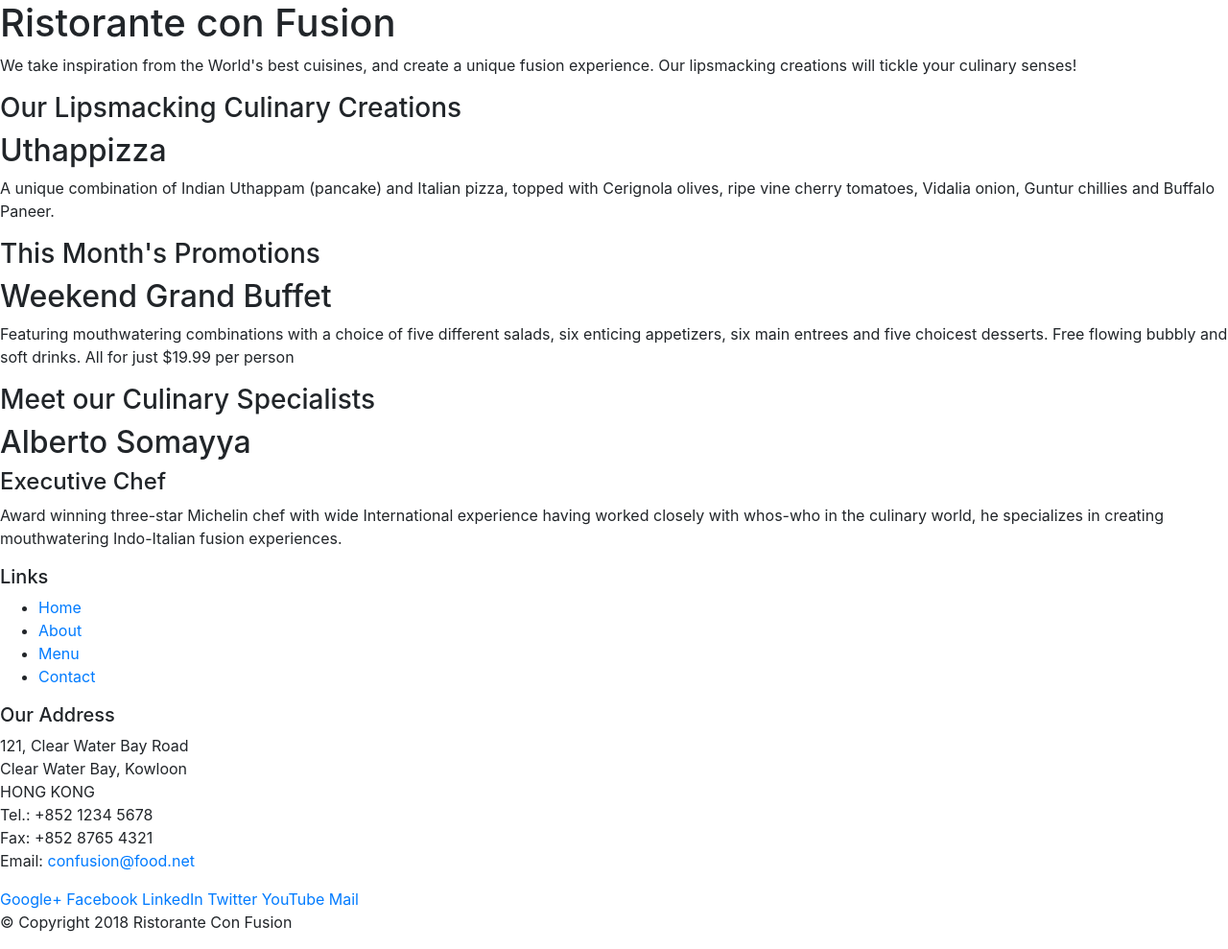
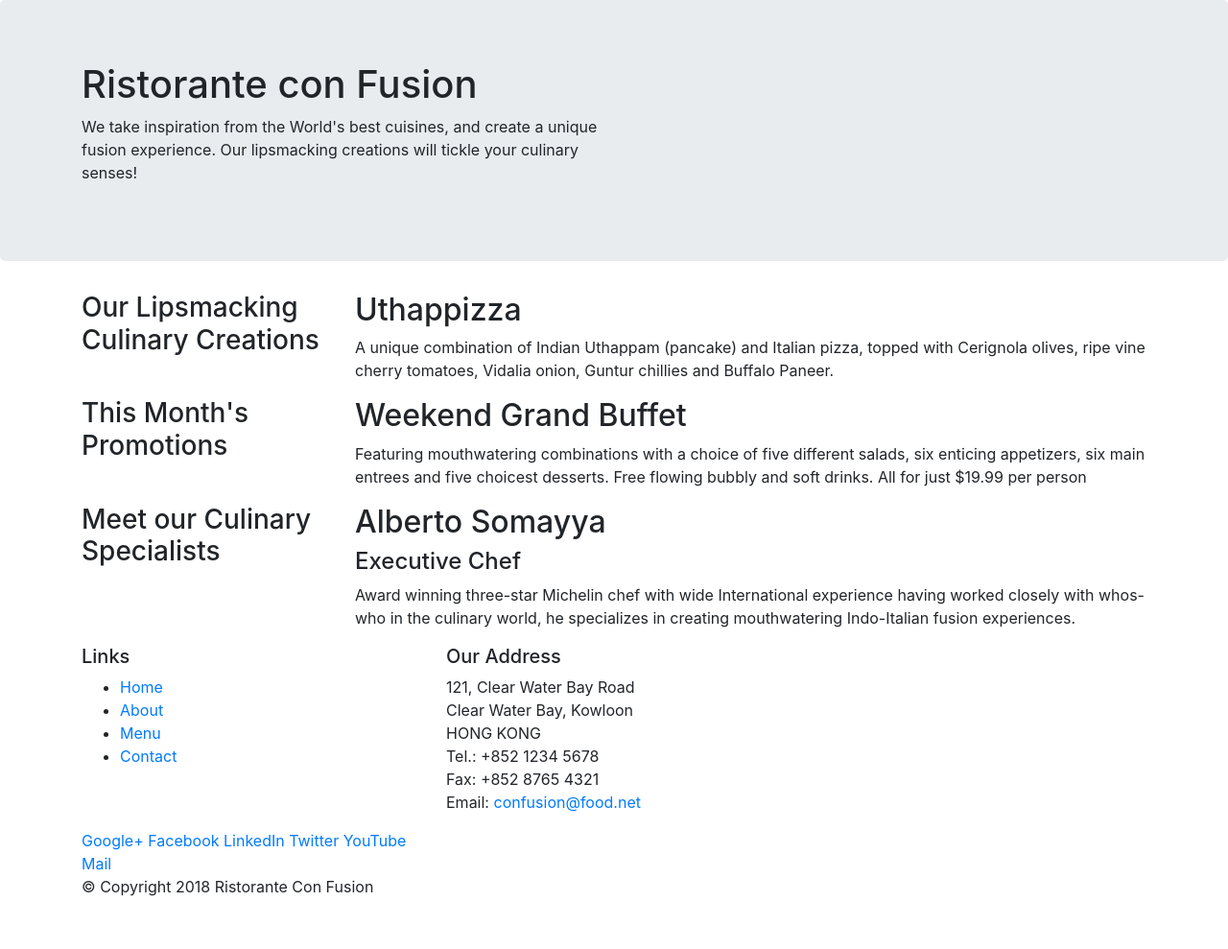
Before and after one commit to gulamashraf7867/BootStrapLearning, a website: page index.html in a window 1280 px wide. Shown: the whole page at 96% size. After the commit the page ends 952 px from the top, so only its background shows below. Drawn offline with nearby package versions, Linux system fonts and the light colour scheme.

Commit message:
changes applied in index.html for grid learnings

```diff
--- a/index.html
+++ b/index.html
@@ -15,46 +15,46 @@
 
 <body>
 
-    <header>
-        <div>
-            <div>
-                <div>
+    <header class="jumbotron">
+        <div class="container">
+            <div class="row">
+                <div class="col 12 col-sm-6">
                     <h1>Ristorante con Fusion</h1>
                     <p>We take inspiration from the World's best cuisines, and create a unique fusion experience. Our lipsmacking creations will tickle your culinary senses!</p>
                 </div>
-                <div>
+                <div class="col 12 col-sm">
                 </div>
             </div>
         </div>
     </header>
 
-    <div>
-        <div>
-            <div>
+    <div class="container">
+        <div class="row">
+            <div class="col 12 col-sm-4 col-md-3">
                 <h3>Our Lipsmacking Culinary Creations</h3>
             </div>
-            <div>
+            <div class="col 12 col-sm col-md">
                 <h2>Uthappizza</h2>
                 <p>A unique combination of Indian Uthappam (pancake) and Italian pizza, topped with Cerignola olives, ripe vine cherry tomatoes, Vidalia onion, Guntur chillies and Buffalo Paneer.</p>
             </div>
         </div>
 
 
-        <div>
-            <div>
+        <div class="row">
+            <div class="col 12 col-sm-4 col-md-3">
                 <h3>This Month's Promotions</h3>
             </div>
-            <div>
+            <div class="col 12 col-sm col-md">
                 <h2>Weekend Grand Buffet</h2>
                 <p>Featuring mouthwatering combinations with a choice of five different salads, six enticing appetizers, six main entrees and five choicest desserts. Free flowing bubbly and soft drinks. All for just $19.99 per person </p>
             </div>
         </div>
 
-        <div>
-            <div>
+        <div class="row">
+            <div class="col 12 col-sm-4 col-md-3">
                 <h3>Meet our Culinary Specialists</h3>
             </div>
-            <div>
+            <div class="col 12 col-sm col-md">
                 <h2>Alberto Somayya</h2>
                 <h4>Executive Chef</h4>
                 <p>Award winning three-star Michelin chef with wide International experience having worked closely with whos-who in the culinary world, he specializes in creating mouthwatering Indo-Italian fusion experiences. </p>
@@ -63,9 +63,9 @@
     </div>
 
     <footer>
-        <div>
-            <div>
-                <div>
+        <div class="container">
+            <div class="row">
+                <div class="col 4 col-sm-4">
                     <h5>Links</h5>
                     <ul>
                         <li><a href="#">Home</a></li>
@@ -74,7 +74,7 @@
                         <li><a href="#">Contact</a></li>
                     </ul>
                 </div>
-                <div>
+                <div class="col 7 col-sm-5">
                     <h5>Our Address</h5>
                     <address>
 		              121, Clear Water Bay Road<br>
@@ -85,7 +85,7 @@
 		              Email: <a href="mailto:confusion@food.net">confusion@food.net</a>
 		           </address>
                 </div>
-                <div>
+                <div class="col 12 col-sm-4">
                     <div>
                         <a href="http://google.com/+">Google+</a>
                         <a href="http://www.facebook.com/profile.php?id=">Facebook</a>
@@ -96,8 +96,8 @@
                     </div>
                 </div>
            </div>
-           <div>
-                <div>
+           <div class="row">
+                <div class="col-auto">
                     <p>© Copyright 2018 Ristorante Con Fusion</p>
                 </div>
            </div>
```
